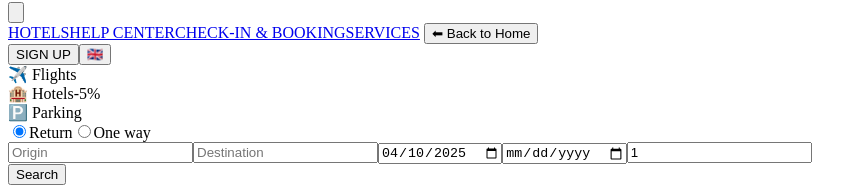
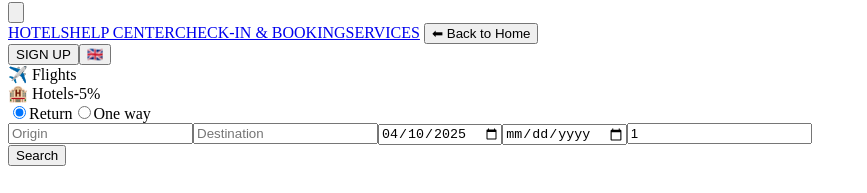
Before and after one commit to elsaferati/Lab2-Part2, a React (Create React App) app in the folder travelagency/frontend/: page / in a window 1280 px wide. Shown: the part 310-503 px from the top of the page, without its empty margins (0-867 px from the left). Built offline with nearby package versions, Linux system fonts and the light colour scheme.

Commit message:
update home page

```diff
--- a/travelagency/frontend/src/pages/Home.js
+++ b/travelagency/frontend/src/pages/Home.js
@@ -3,7 +3,7 @@ import FlightDeals from '../pages/FlightDeals';
 import TravelPerks from '../pages/TravelPerks';
 import NewsletterSignup from '../pages/NewsletterSignup';
 import WizzBenefits from '../pages/WizzBenefits';
-import AirportParking from '../pages/AirportParking';
+
 
 export default function FlightBooking() {
   const [tripType, setTripType] = useState("return");
@@ -37,7 +37,7 @@ export default function FlightBooking() {
             }`}
             onClick={() => setSelectedTab("parking")}
           >
-            🅿️ Parking
+
           </div>
         </div>
 
@@ -138,8 +138,7 @@ export default function FlightBooking() {
           </div>
         )}
 
-        {/* Airport Parking Content */}
-        {selectedTab === "parking" && <AirportParking />}
+
 
         {/* Promo Section */}
         <div className="mt-10 text-center">
```
